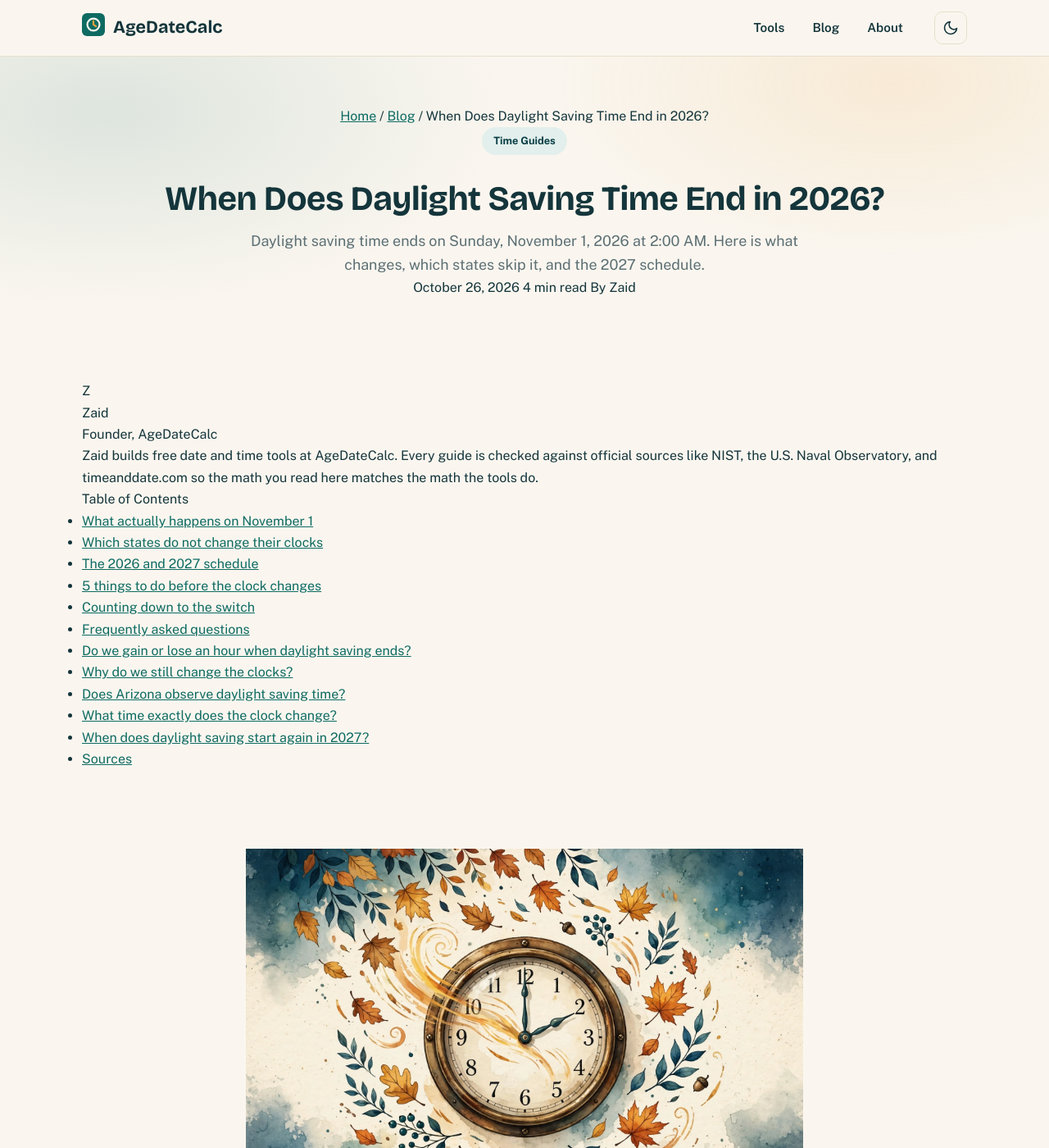
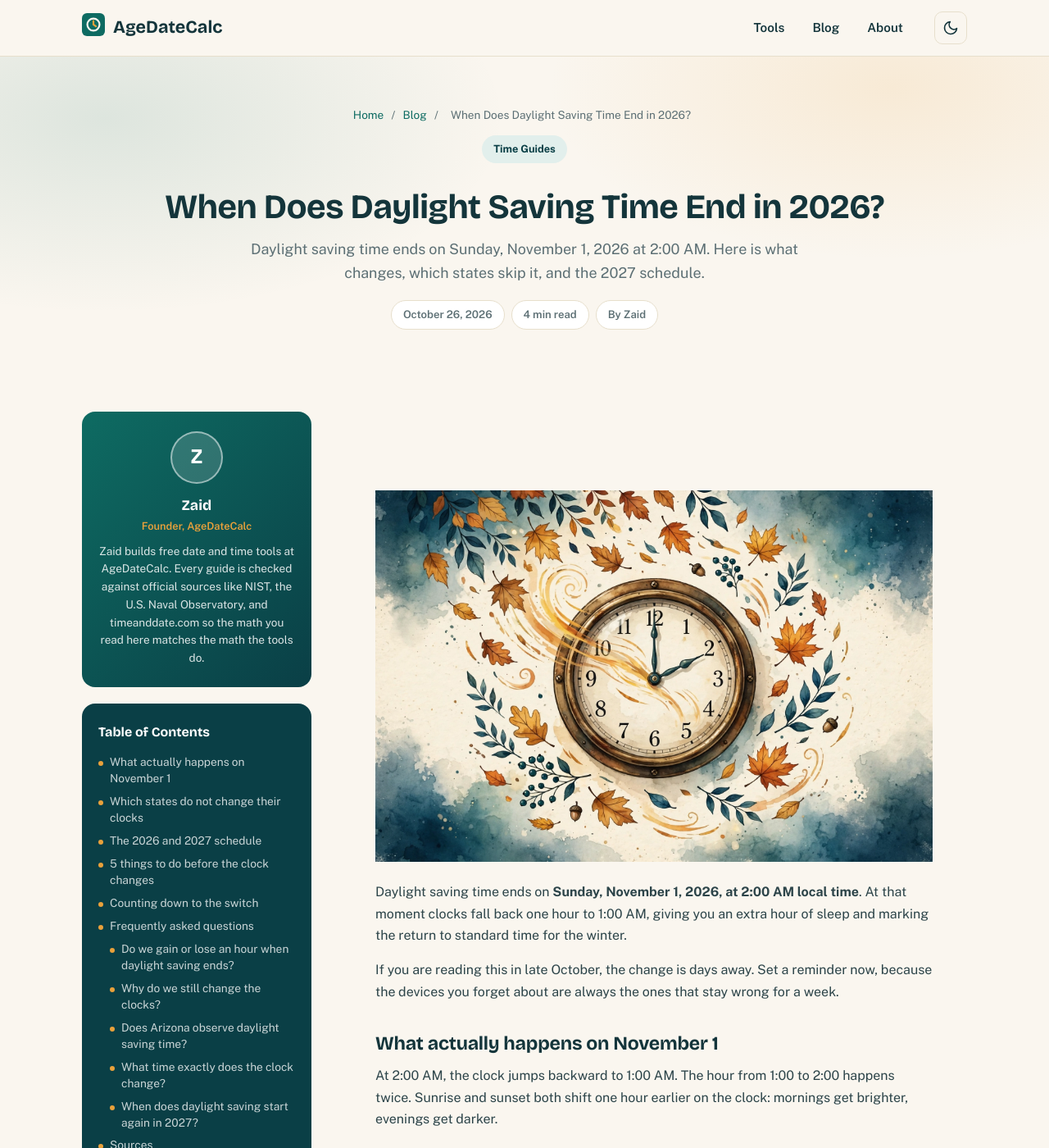
Before and after one commit to zaidmeo09-dhangal/agedatecalc, a Jekyll site: the page built from _posts/2026-10-26-when-does-daylight-saving-time-end-2026.md, in a window 1280 px wide and 1400 px high. Shown: the whole window at 82% size. Built offline with Jekyll 4.4.1, drawn with Linux system fonts in a browser that asks for light colours.

Commit message:
Blog post design: author card, sticky TOC, reading progress, branded tables

```diff
--- a/assets/css/style.css
+++ b/assets/css/style.css
@@ -357,3 +357,48 @@ html[data-theme="dark"] .theme-toggle .icon-moon{display:none}
 /* Prevent any horizontal overflow sitewide */
 html,body{overflow-x:hidden}
 img,video,iframe{max-width:100%}
+
+/* ---- Blog post design: matches StudentCalcTools structure, AgeDateCalc branding ---- */
+/* Reading progress bar */
+.reading-progress{position:fixed;top:0;left:0;height:3px;width:0;background:linear-gradient(90deg,var(--teal),var(--amber));z-index:100}
+/* Breadcrumb */
+.breadcrumb{font-size:.85rem;color:var(--muted);margin-bottom:14px}
+.breadcrumb a{color:var(--teal);text-decoration:none}
+.breadcrumb span{margin:0 6px}
+/* Meta pills */
+.post-meta-pills{display:flex;flex-wrap:wrap;gap:8px;justify-content:center;margin-top:18px}
+.meta-pill{background:var(--white);border:1px solid var(--border);border-radius:999px;padding:6px 14px;font-size:.82rem;font-weight:600;color:var(--muted)}
+/* Post layout: sidebar + content */
+.post-layout{display:grid;grid-template-columns:280px 1fr;gap:36px;align-items:start;max-width:1120px}
+.post-content{min-width:0}
+.post-content h2,.post-content h3{scroll-margin-top:96px}
+/* Author card */
+.author-card{background:linear-gradient(135deg,var(--teal) 0%,var(--teal-deep) 100%);border-radius:var(--radius);padding:24px 20px;color:#fff;text-align:center;margin-bottom:20px}
+.author-avatar{width:64px;height:64px;border-radius:50%;background:rgba(255,255,255,.15);border:2px solid rgba(255,255,255,.5);display:flex;align-items:center;justify-content:center;font-family:var(--font-head);font-weight:700;font-size:1.6rem;margin:0 auto 12px}
+.author-name{font-family:var(--font-head);font-weight:700;font-size:1.1rem}
+.author-role{font-size:.8rem;color:var(--amber);font-weight:600;margin-bottom:10px}
+.author-bio{font-size:.85rem;color:rgba(255,255,255,.85);line-height:1.6}
+/* TOC card */
+.toc-card{background:var(--teal-deep);border-radius:var(--radius);padding:22px 20px;position:sticky;top:88px;max-height:calc(100vh - 110px);overflow-y:auto}
+.toc-title{color:#fff;font-family:var(--font-head);font-weight:700;font-size:1rem;margin-bottom:14px}
+.toc-list{list-style:none}
+.toc-list li{margin-bottom:8px}
+.toc-list li.toc-sub{margin-left:14px}
+.toc-list a{color:rgba(255,255,255,.78);text-decoration:none;font-size:.86rem;line-height:1.45;display:block;padding-left:14px;position:relative}
+.toc-list a::before{content:"";position:absolute;left:0;top:8px;width:6px;height:6px;border-radius:50%;background:var(--amber)}
+.toc-list a:hover{color:#fff}
+/* Branded tables inside posts */
+.post-content table{width:100%;border-collapse:separate;border-spacing:0;margin:20px 0;border:1px solid var(--border);border-radius:12px;overflow:hidden;font-size:.92rem}
+.post-content thead th{background:linear-gradient(135deg,var(--teal),var(--teal-deep));color:#fff;font-weight:700;text-align:left;padding:12px 14px}
+.post-content tbody td{padding:11px 14px;border-top:1px solid var(--border)}
+.post-content tbody tr:nth-child(even){background:#F4EFE2}
+.post-content tbody tr:nth-child(odd){background:var(--white)}
+/* CTA card */
+.cta-card{text-align:center}
+/* Mobile: sidebar stacks above content */
+@media(max-width:860px){
+  .post-layout{grid-template-columns:1fr}
+  .toc-card{position:static;max-height:none}
+  .post-sidebar{order:2}
+  .post-content{order:1}
+}
```
